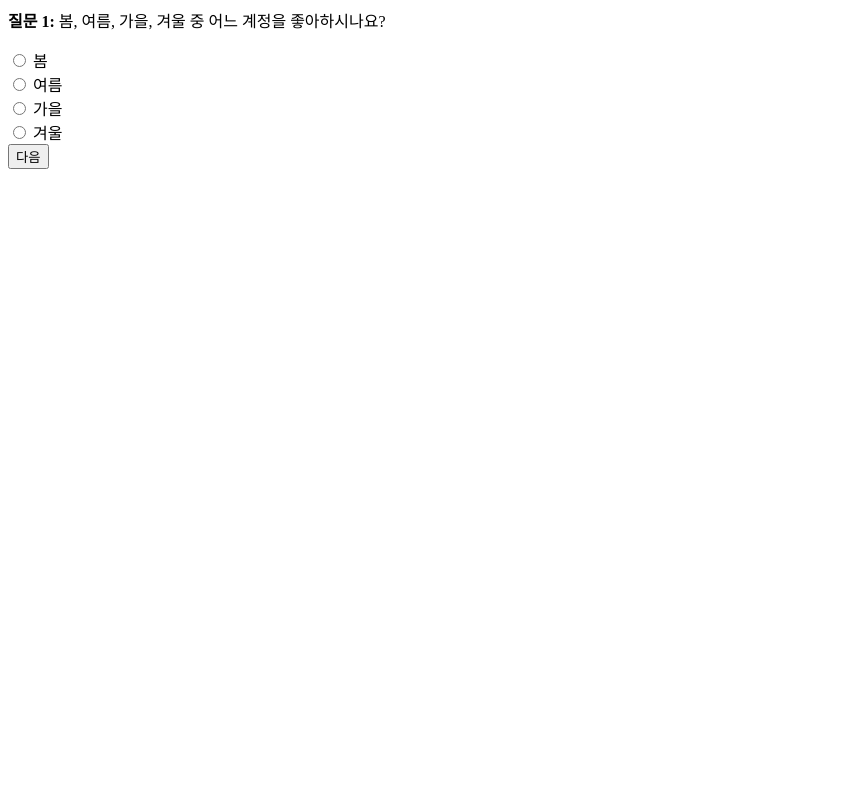
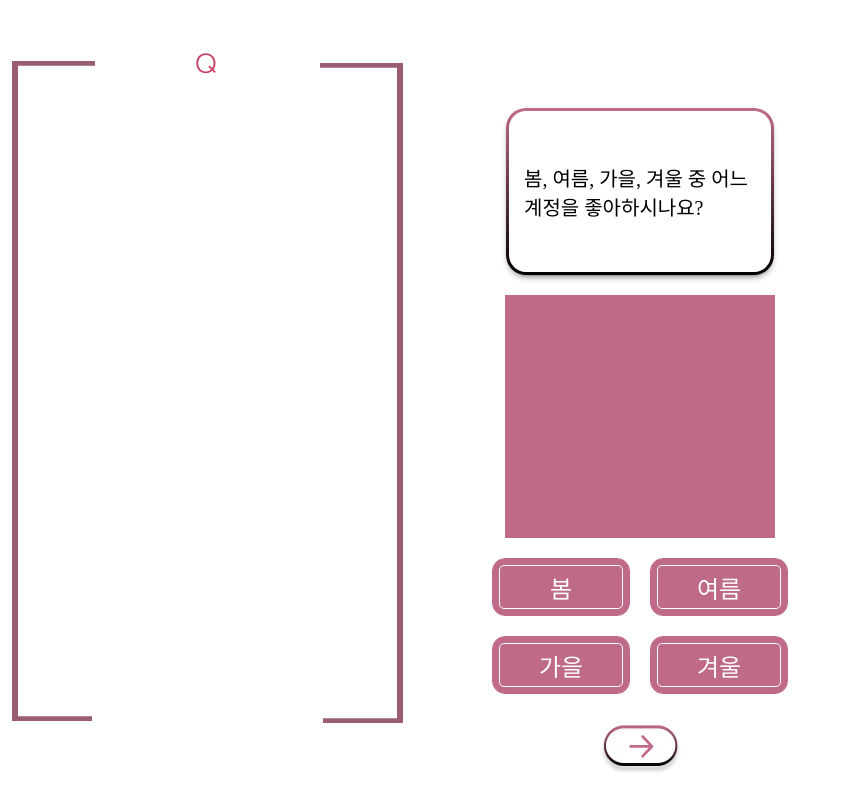
Before and after one commit to mzxxzysy/seed2code, a Django app: page /regions/test/1/ in a window 1280 px wide. Shown: the whole page, without its empty margins (0-843 px from the left). Run offline with Django 5.2, Linux system fonts and the light colour scheme; a user stored in the database is signed in.

Commit message:
선택 테스트

```diff
--- a/project/regions/templates/regions/test.html
+++ b/project/regions/templates/regions/test.html
@@ -1,11 +1,39 @@
-<form method="post">
-    {% csrf_token %}
-    <p><strong>질문 {{ current_question }}:</strong> {{ question.question }}</p>
-    {% for choice in question.choices %}
-        <label>
-            <input type="radio" name="choice" value="{{ forloop.counter0 }}">
-            {{ choice.text }}
-        </label><br>
-    {% endfor %}
-    <button type="submit">다음</button>
-</form>
+{% load static %}
+<!DOCTYPE html>
+<html lang="ko">
+  <head>
+    <meta charset="UTF-8" />
+    <meta name="viewport" content="width=device-width, initial-scale=1.0" />
+    <title>맞춤 지역 선택지</title>
+    <link rel="stylesheet" href="{% static "css/test.css" %}">
+  </head>
+  <body>
+    <form method="post">
+      {% csrf_token %} {% comment %} <strong>질문 {{ current_question }}:</strong> {% endcomment %}
+      <div class="question-box">
+        <div class="question">{{ question.question }}</div>
+      </div>
+
+      <div class="img-box"></div>
+
+      <div class="select-container">
+        <div class="row">
+          {% for choice in question.choices %}
+            <div class="select-box">
+              <input type="radio" name="choice" id="{{ forloop.counter0 }}" value="{{ forloop.counter0 }}" onclick='selectBox(event)' />
+              <label for="{{ forloop.counter0 }}">{{ choice.text }}</label>
+            </div>
+            {% if forloop.counter|divisibleby:2 %}
+              </div><div class="row">
+            {% endif %}
+          {% endfor %}
+        </div>
+      </div>
+
+
+      <button type="submit"><img src="{% static "img/next_btn.png" %}" class="next"></button>
+    </form>
+
+    <script src="{% static "js/test.js" %}"></script>
+  </body>
+</html>
--- /dev/null
+++ b/project/static/css/test.css
@@ -0,0 +1,103 @@
+body {
+  background-image: url("../img/region_bg.png");
+  background-repeat: no-repeat;
+  display: flex;
+  justify-content: center;
+}
+
+form {
+  display: flex;
+  flex-direction: column;
+  justify-content: center;
+  align-items: center;
+  width: 100%;
+}
+
+.question-box {
+  width: 262px;
+  height: 161px;
+  border: 3px solid transparent;
+  background-image: linear-gradient(#fff, #fff), linear-gradient(to bottom, #c06a89 0%, black 100%);
+  background-origin: border-box;
+  background-clip: content-box, border-box;
+  border-radius: 20px;
+
+  display: flex;
+  justify-content: center;
+  align-items: center;
+
+  margin-top: 100px;
+
+  box-shadow: 0 4px 8px -5px;
+}
+
+.question {
+  margin: 0 15px;
+  font-size: 20px;
+}
+
+.img-box {
+  width: 270px;
+  height: 243px;
+
+  background-color: #c06a89;
+  margin: 20px 0;
+}
+
+.select-container {
+  display: flex;
+  flex-direction: column; /* 상하 정렬 */
+  align-items: center; /* 중앙 정렬 */
+  gap: 20px; /* 위아래 간격 */
+}
+
+.row {
+  display: flex;
+  flex-direction: row; /* 좌우 정렬 */
+  gap: 20px; /* 좌우 간격 */
+}
+
+.select-box {
+  width: 136px;
+  height: 56px;
+  border: 1px solid #c06a89;
+  border-radius: 13px;
+
+  display: flex;
+  justify-content: center;
+  align-items: center;
+}
+
+input[type="radio"] {
+  display: none;
+}
+
+label {
+  display: flex;
+  justify-content: center;
+  align-items: center;
+
+  width: 122px;
+  height: 42px;
+  background-color: #c06a89;
+  border-radius: 5px;
+
+  color: white;
+  font-size: 24px;
+  font-weight: 300;
+
+  border: 1px solid white;
+  box-shadow: 0 0 0 6px #c06a89;
+}
+
+label.selected {
+  background-color: white;
+  color: #c06a89;
+  border: 1px solid #c06a89;
+  box-shadow: 0 0 0 6px white;
+}
+
+button {
+  border: none;
+  background-color: rgb(255, 255, 255, 0);
+}
--- /dev/null
+++ b/project/static/js/test.js
@@ -0,0 +1,27 @@
+// function selectBox(event) {
+//   console.log(event.target);
+//   var inputId = event.target.id;
+//   var box = document.querySelector(`label[for='${inputId}']`);
+//   box.style.backgroundColor = "#ffffff";
+//   box.style.color = "#c06a89";
+//   box.style.border = "1px solid #c06a89";
+//   box.style.boxShadow = "0 0 0 6px #fffffd";
+// }
+
+function selectBox(event) {
+  // 모든 label에서 'selected' 클래스 제거
+  document.querySelectorAll("label").forEach((label) => {
+    label.classList.remove("selected");
+  });
+
+  // 클릭된 input 요소의 id
+  const inputId = event.target.id;
+
+  // input에 연결된 label 선택
+  const label = document.querySelector(`label[for='${inputId}']`);
+
+  // 클릭된 label에 'selected' 클래스 추가
+  if (label) {
+    label.classList.add("selected");
+  }
+}
--- a/project/templates/navbar.html
+++ b/project/templates/navbar.html
@@ -31,6 +31,5 @@
       <img src="{% static 'img/nav_info_off.png' %}" class="nav_icon" />
       {% endif %}
     </a>
-    {% endcomment %}
   </div>
 </div>
```
Also changed, not shown: project/db.sqlite3, project/static/img/next_btn.png (added), project/static/img/region_bg.png (added), 2 other files.
